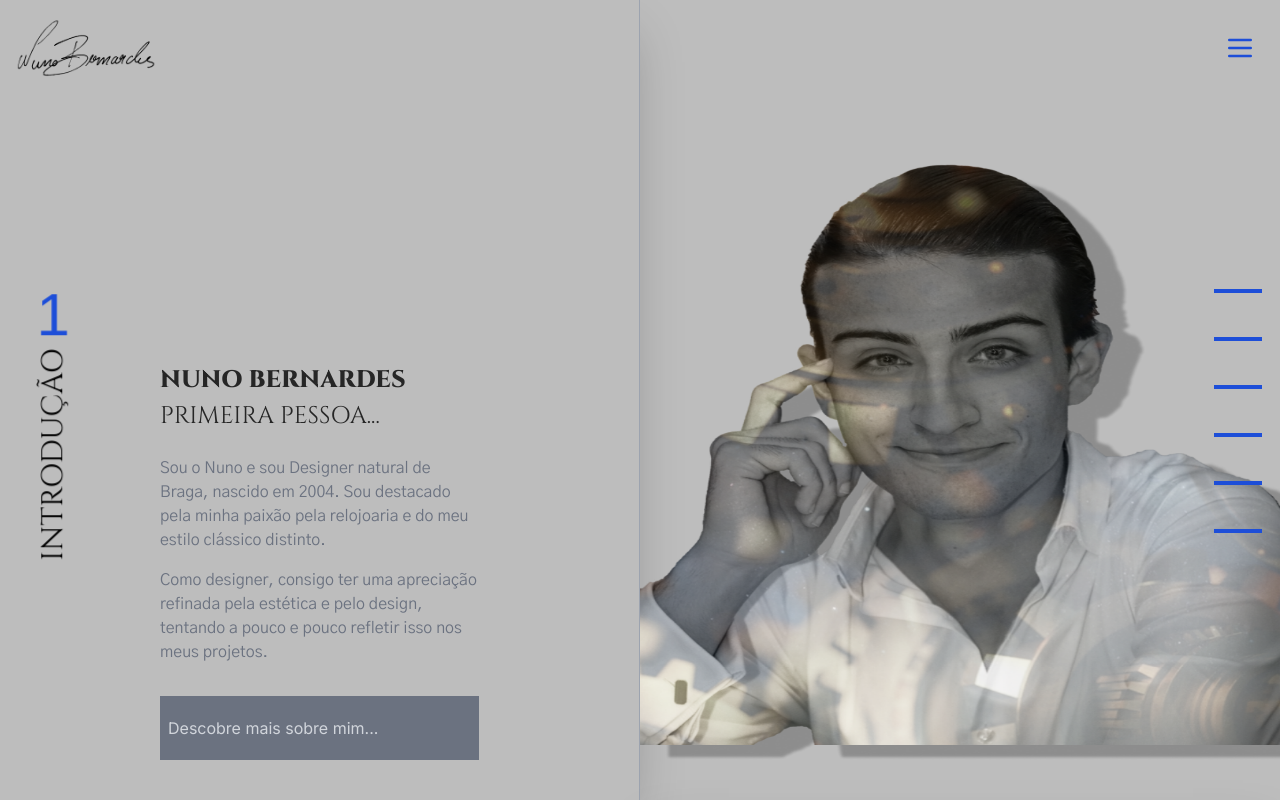
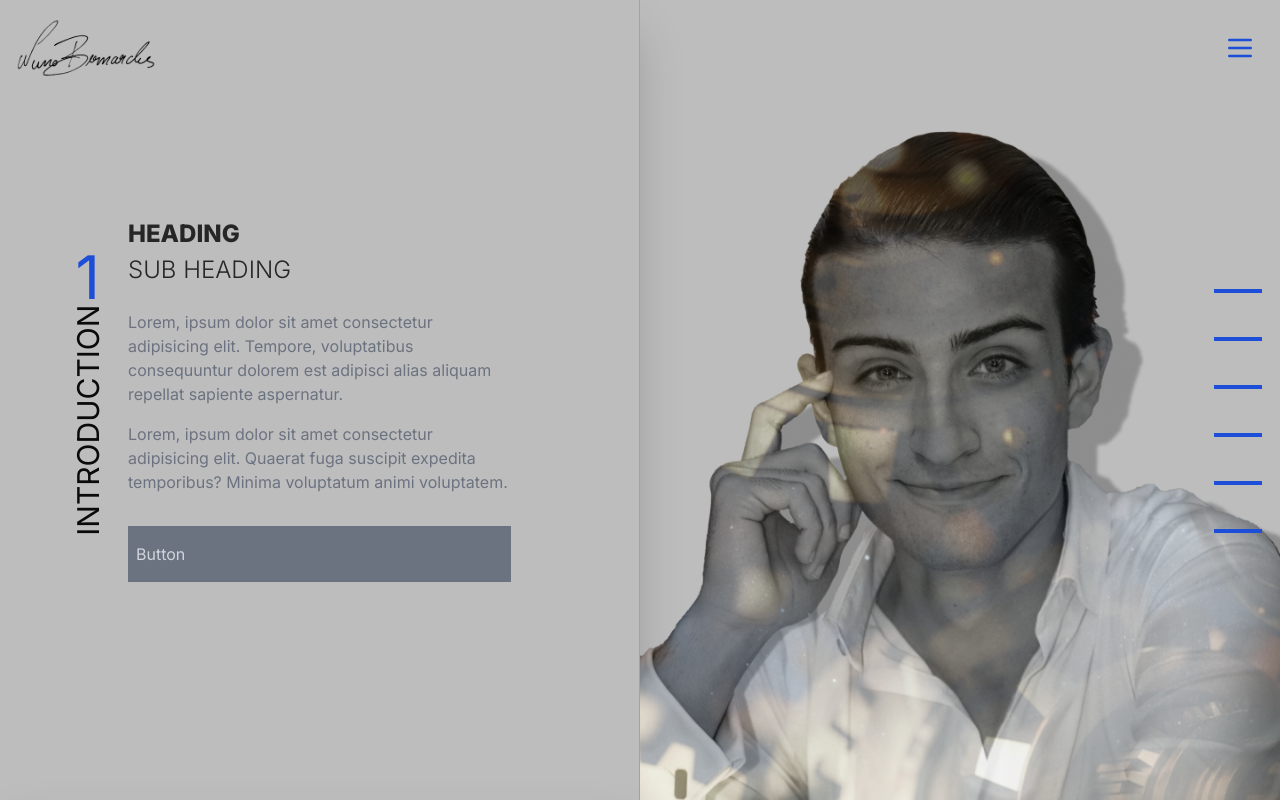
Before and after one commit to Maaz-Ahmed007/portfolio, a Next.js app: page / in a window 1280 px wide. Shown: the top 800 px of the page. Built offline with nearby package versions, Linux system fonts and the light colour scheme; a web font is replaced by a local one.

Commit message:
Responsive Home page finished

```diff
--- a/app/(homepage)/_components/custom-button.tsx
+++ b/app/(homepage)/_components/custom-button.tsx
@@ -3,7 +3,7 @@ import Link from "next/link"
 export const CustomButtom = () => {
     return (
         <button
-            className="w-full mt-8 px-2 py-5 flex justify-center items-center md:justify-start bg-gray-500 hover:bg-gray-600 text-gray-300 font-normal text-base"
+            className="w-full mt-8 px-2 py-5 flex justify-center md:justify-start bg-gray-500 hover:bg-gray-600 text-gray-300 font-normal text-base"
         >
             <Link href="/about">
                 Descobre mais sobre mim...
--- a/app/(homepage)/_components/section-side-header.tsx
+++ b/app/(homepage)/_components/section-side-header.tsx
@@ -31,8 +31,14 @@ export const SideSectionHeader = ({
     color
 }: SideSectionHeaderProp) => {
     return (
-        // w-1/6 transform -rotate-90
-        <div className="md:flex items-center justify-center hidden relative top-1/2 w-1/4 md:w-1/6 transform -rotate-90">
+        <div className="
+            hidden
+            h-full w-1/6
+            md:flex flex-row
+            items-center justify-center
+            relative
+            transform -rotate-90"
+        >
             <div className={cn(
                 "whitespace-nowrap uppercase sm:text-xl md:text-3xl font-normal mr-4",
                 textFont.className,
--- a/app/(homepage)/_sections/introduction-section.tsx
+++ b/app/(homepage)/_sections/introduction-section.tsx
@@ -8,17 +8,26 @@ import { CustomButtom } from "../_components/custom-button"
 export const IntroductionSection = () => {
     return (
         <section
-            className="flex flex-col md:flex-row h-full items-center w-full justify-between bg-[#BDBDBD]"
+            className="
+                flex flex-col md:flex-row
+                h-full w-full
+                bg-[#BDBDBD]"
             id="section1"
         >
-            <div className="h-full md:w-2/4
-                    md:border-r md:shadow-2xl border-gray-400">
+            <div className="
+                h-full md:w-1/2
+                flex justify-center
+                md:border-r md:shadow-2xl border-gray-400
+                flex-col md:flex-row items-center
+            ">
                 <SideSectionHeader
                     sectionNumber="1"
                     sectionHeading="Introdução"
                     color={1}
                 />
-                <div className="h-full w-full my-auto text-center md:text-start md:justify-start py-28 px-20 lg:my-48 md:px-40">
+                <div className="
+                    px-4 md:px-20 lg:px-40 w-full flex flex-col items-center md:items-start text-center md:text-start
+                  ">
                     <SectionHeader heading="Nuno bernardes" />
                     <SectionSubheading subHeading="primeira pessoa..." />
                     <SectionParagraph
--- a/app/(homepage)/_sections/portfolio-section.tsx
+++ b/app/(homepage)/_sections/portfolio-section.tsx
@@ -17,7 +17,7 @@ export const PortfolioSection = () => {
                     color={2}
                 />
                 <div className="hidden md:block mt-20 mb-0 h-4/5">
-                    <SectionImage src="/home-images/section2pic.png" />
+                    <SectionImage src="/section2pic.png" />
                 </div>
                 <div className="md:w-2/3 my-auto pl-32">
                 </div>
--- /dev/null
+++ b/app/(homepage)/_sections/section-component.tsx
@@ -0,0 +1,47 @@
+import Image from "next/image"
+
+export const SectionComponent = () => {
+    return (
+        <section className="flex flex-col md:flex-row h-full w-full bg-[#BDBDBD]" id="section1">
+            {/* left Section */}
+            <div className="h-full md:w-1/2 flex flex-col md:flex-row justify-center items-center md:border-r md:shadow-2xl border-gray-400 relative">
+                {/* Side heading */}
+                <div className="hidden md:flex flex-row items-center absolute top-0 bottom-0 transform -rotate-90 md:-left-28 lg:-left-16 m-4">
+                    <div className="whitespace-nowrap uppercase sm:text-xl md:text-3xl font-normal mr-4">
+                        Introduction
+                    </div>
+                    <div className="transform rotate-90 text-5xl md:text-6xl text-blue-700">
+                        1
+                    </div>
+                </div>
+                {/* Content */}
+                <div className="px-12 md:px-20 lg:px-32 w-full flex flex-col items-center md:items-start text-center md:text-start">
+                    <div className="flex items-center justify-center md:justify-start">
+                        <h1 className="text-3xl md:text-2xl font-extrabold uppercase whitespace-nowrap text-center mb-1 text-neutral-800">Heading</h1>
+                    </div>
+                    <div className="flex items-center md:justify-start justify-center">
+                        <h1 className="text-3xl md:text-2xl font-light uppercase text-center md:text-start mb-6 text-neutral-800">Sub Heading</h1>
+                    </div>
+                    <div className="text-gray-500">
+                        Lorem, ipsum dolor sit amet consectetur adipisicing elit. Tempore, voluptatibus consequuntur dolorem est adipisci alias aliquam repellat sapiente aspernatur.
+                        <div className="pt-4">Lorem, ipsum dolor sit amet consectetur adipisicing elit. Quaerat fuga suscipit expedita temporibus? Minima voluptatum animi voluptatem.</div>
+                    </div>
+                    <button className="w-full mt-8 px-2 py-4 flex justify-center md:justify-start bg-gray-500 hover:bg-gray-600 text-gray-300 font-normal text-xl md:text-base">Button</button>
+                </div>
+            </div>
+            {/* Right Section */}
+            <div className="hidden md:block mt-20 md:w-2/4 relative overflow-hidden">
+                <div className="md:absolute inset-0">
+                    <div className="absolute -bottom-8 w-full h-full">
+                        <Image
+                            layout="fill"
+                            objectFit="cover"
+                            src="/home-images/section1pic.png"
+                            alt="Home Image"
+                        />
+                    </div>
+                </div>
+            </div>
+        </section>
+    )
+}
--- a/app/(homepage)/page.tsx
+++ b/app/(homepage)/page.tsx
@@ -5,15 +5,21 @@ import { ServicesSection } from "./_sections/services-section"
 import { ProjectSection2 } from "./_sections/project-section2"
 import { ContactsSection } from "./_sections/contacts-section"
 
+import { SectionComponent } from "./_sections/section-component"
+
 const Page = () => {
     return (
         <>
-            <IntroductionSection />
+            <SectionComponent />
+            <SectionComponent />
+            <SectionComponent />
+            <SectionComponent />
+            {/* <IntroductionSection />
             <PortfolioSection />
             <ProjectSection />
             <ServicesSection />
             <ProjectSection2 />
-            <ContactsSection />
+            <ContactsSection /> */}
         </>
     )
 }
```
Also changed, not shown: public/section2pic.png (renamed from public/home-images/section2pic.png).
